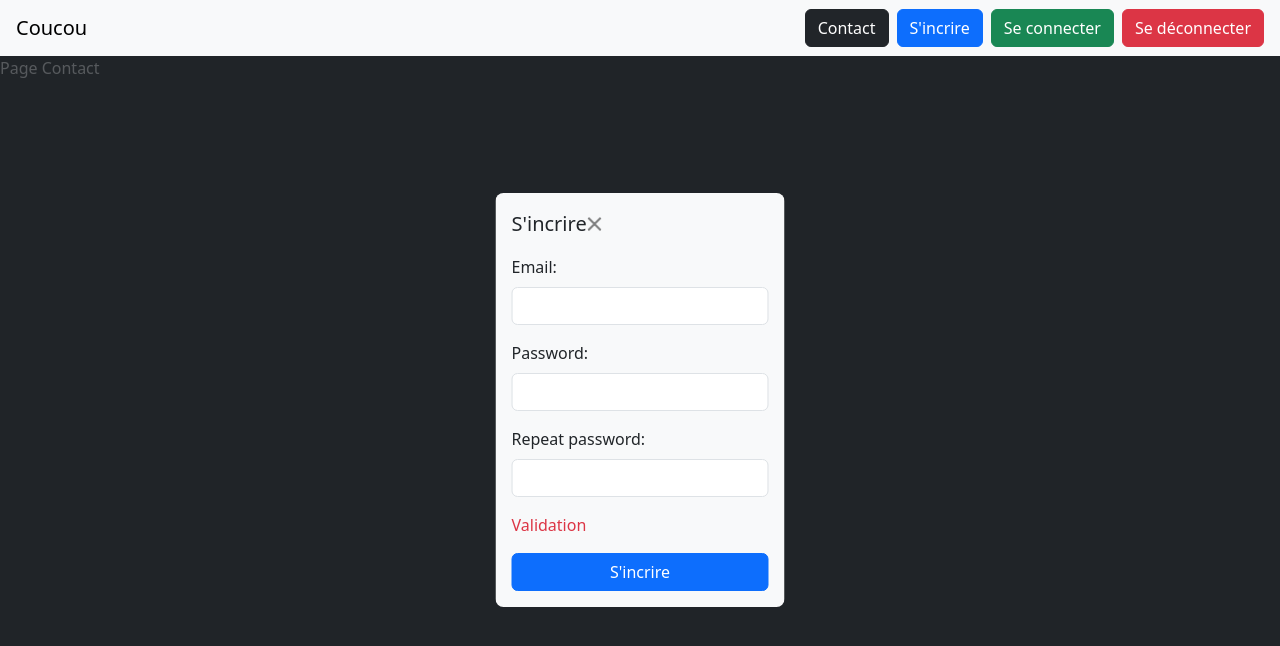
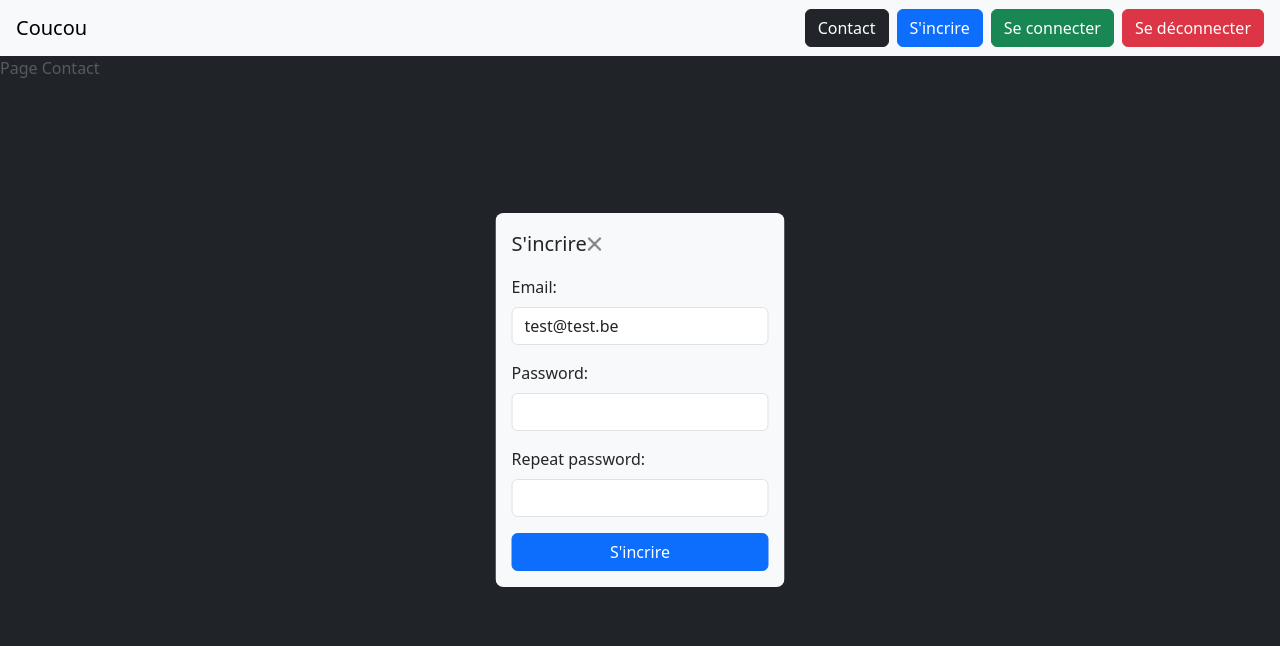
Before and after one commit to AAlexsandre/react-router, a React (Create React App) app: page /contact in a window 1280 px wide. Both pictures are taken after a click on the button "S'incrire". Shown: the top 646 px of the page. Built offline with nearby package versions, Linux system fonts and the light colour scheme.

Commit message:
added form validation

```diff
--- a/src/components/NavBar.js
+++ b/src/components/NavBar.js
@@ -2,7 +2,7 @@ import { React, useContext } from 'react';
 import { Link } from 'react-router-dom';
 import { UserContext } from '../context/UserContext';
 const NavBar = () => {
-  const { modalState, toggleModal } = useContext(UserContext);
+  const { toggleModal } = useContext(UserContext);
   return (
     <nav className="navbar navbar-light bg-light px-3">
       <Link to="/" className='navbar-brand'>Coucou</Link>
--- a/src/components/SignUp.jsx
+++ b/src/components/SignUp.jsx
@@ -1,9 +1,36 @@
-import { React, useContext } from 'react';
+import { React, useContext, useRef, useState } from 'react';
 import { UserContext } from '../context/UserContext';
 
 const SignUp = () => {
 
     const { modalState, toggleModal } = useContext(UserContext);
+    const [validation, setValidation] = useState("");
+
+    const emailRef = useRef();
+    const passwordRef = useRef();
+    const repeatPasswordRef = useRef();
+
+    const handleSignUp = event => {
+        event.preventDefault();
+        console.log(emailRef.current.value, passwordRef.current.value, repeatPasswordRef.current.value);
+
+        if(emailRef.current.value.trim().length === 0){
+            setValidation("Email is required");
+            return
+        }
+
+        if(passwordRef.current.value.trim().length < 6 ){
+            setValidation("passwordRef is weak");
+            return
+        }
+
+        if(passwordRef.current.value !== repeatPasswordRef.current.value){
+            setValidation("the password not correspond");
+            return
+        }
+
+        console.log("ok, we can send to firebase");
+    }
     return (
         <>
             {modalState.signUp && (
@@ -18,20 +45,20 @@ const SignUp = () => {
                                     <button className="btn-close" onClick={() => { toggleModal("close") }}></button>
                                 </div>
                                 <div className="modal-body">
-                                    <form className="signUpFrom">
+                                    <form className="signUpFrom" onSubmit={handleSignUp}>
                                         <div className="mb-3">
                                             <label htmlFor="signUpEmail" className="form-label">Email:</label>
-                                            <input type="email" id='signUpEmail' name='signUpEmail' className="form-control" required />
+                                            <input type="email" id='signUpEmail' name='signUpEmail' className="form-control" value={"test@test.be"} ref={emailRef} required />
                                         </div>
                                         <div className="mb-3">
                                             <label htmlFor="signUpPassword" className="form-label">Password:</label>
-                                            <input type="password" id='signUpPassword' name='signUpPassword' className="form-control" required />
+                                            <input type="password" id='signUpPassword' name='signUpPassword' className="form-control" ref={passwordRef} required />
                                         </div>
                                         <div className="mb-3">
                                             <label htmlFor="repeatPassword" className="form-label">Repeat password:</label>
-                                            <input type="password" id='repeatPassword' name='repeatPassword' className="form-control" required />
+                                            <input type="password" id='repeatPassword' name='repeatPassword' className="form-control" ref={repeatPasswordRef} required />
                                         </div>
-                                        <p className="text-danger mt-2">Validation</p>
+                                        <p className="text-danger mt-2">{validation}</p>
                                         <button type='submit' className="btn btn-primary w-100">S'incrire</button>
                                     </form>
                                 </div>
```
